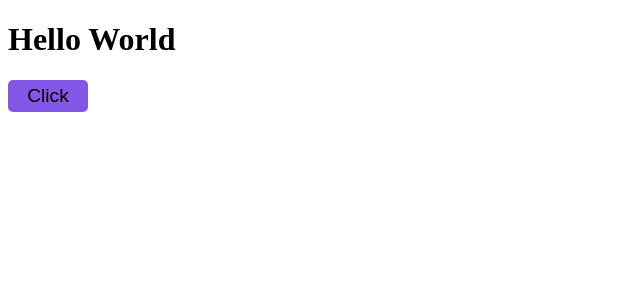
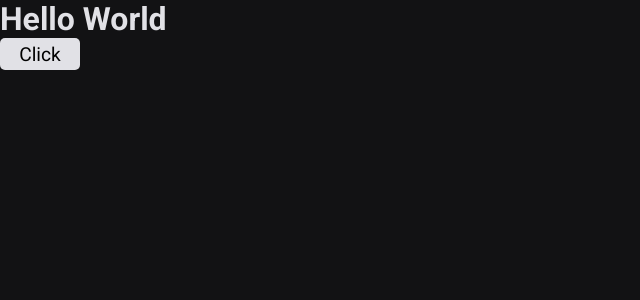
Before and after one commit to Arthur-art/reactjs-ignite-rocketseat-trilha-2022, a Next.js app in the folder Project/ignite-shop-stripe-nextjs/: page / in a window 1280 px wide. Shown: the top 300 px of the page, without its empty margins (0-640 px from the left). Built offline with nearby package versions, Linux system fonts and the light colour scheme.

Commit message:
Configurando estilos globais no stitches

```diff
--- a/Project/ignite-shop-stripe-nextjs/src/pages/_app.tsx
+++ b/Project/ignite-shop-stripe-nextjs/src/pages/_app.tsx
@@ -1,5 +1,7 @@
-function MyApp({ Component, pageProps }) {
+import { globalStyles } from '../styles/global'
+
+globalStyles()
+
+export default function App({ Component, pageProps }) {
   return <Component {...pageProps} />
 }
-
-export default MyApp
--- a/Project/ignite-shop-stripe-nextjs/src/pages/index.tsx
+++ b/Project/ignite-shop-stripe-nextjs/src/pages/index.tsx
@@ -1,7 +1,7 @@
 import { styled } from '../styles'
 
 const Button = styled('button', {
-  background: '$rocketseat',
+  background: '$gray100',
   border: 'none',
   borderRadius: '5px',
   width: '5rem',
--- /dev/null
+++ b/Project/ignite-shop-stripe-nextjs/src/styles/global.ts
@@ -0,0 +1,19 @@
+import { globalCss } from '.'
+
+export const globalStyles = globalCss({
+  '*': {
+    margin: 0,
+    padding: 0,
+  },
+
+  body: {
+    '-webkit-font-smoothing': 'antialised',
+    backgroundColor: '$gray900',
+    color: '$gray100',
+  },
+
+  'body, input, textarea, button': {
+    fontFamily: 'Roboto',
+    fontWeight: 400,
+  },
+})
--- a/Project/ignite-shop-stripe-nextjs/src/styles/index.ts
+++ b/Project/ignite-shop-stripe-nextjs/src/styles/index.ts
@@ -12,7 +12,14 @@
 } = createStitches({
   theme: {
     colors: {
-      rocketseat: '#8257e6',
+      white: '#fff',
+      gray900: '#121214',
+      gray800: '#202024',
+      gray300: '#c4c4cc',
+      gray100: '#e1e1e6',
+
+      green500: '#00875f',
+      green300: '#00b37e',
     },
   },
 })
```
